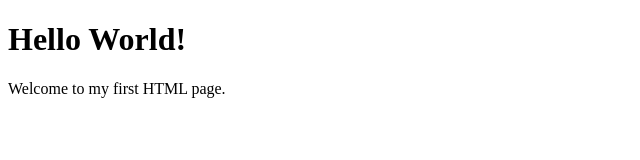
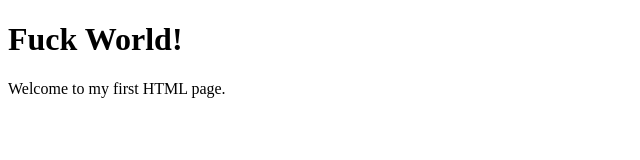
Before and after one commit to xz3262/testlinear, a plain HTML site: page index.html in a window 1280 px wide. Shown: the full height of the page, 0-640 px from the left. Drawn offline with Linux system fonts and the light colour scheme.

Commit message:
Change greeting to Fuck World

```diff
--- a/index.html
+++ b/index.html
@@ -6,7 +6,7 @@
     <title>Hello World</title>
 </head>
 <body>
-    <h1>Hello World!</h1>
+    <h1>Fuck World!</h1>
     <p>Welcome to my first HTML page.</p>
 </body>
 </html>
```
